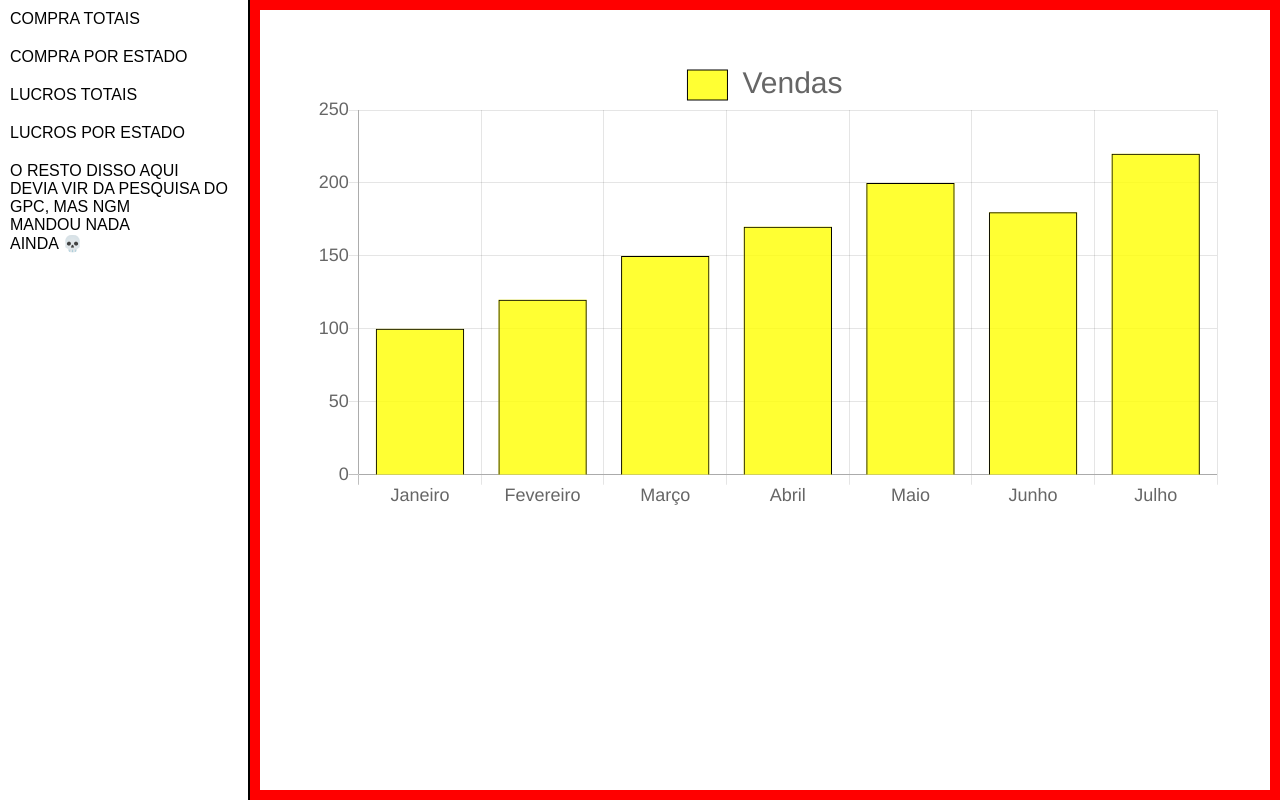
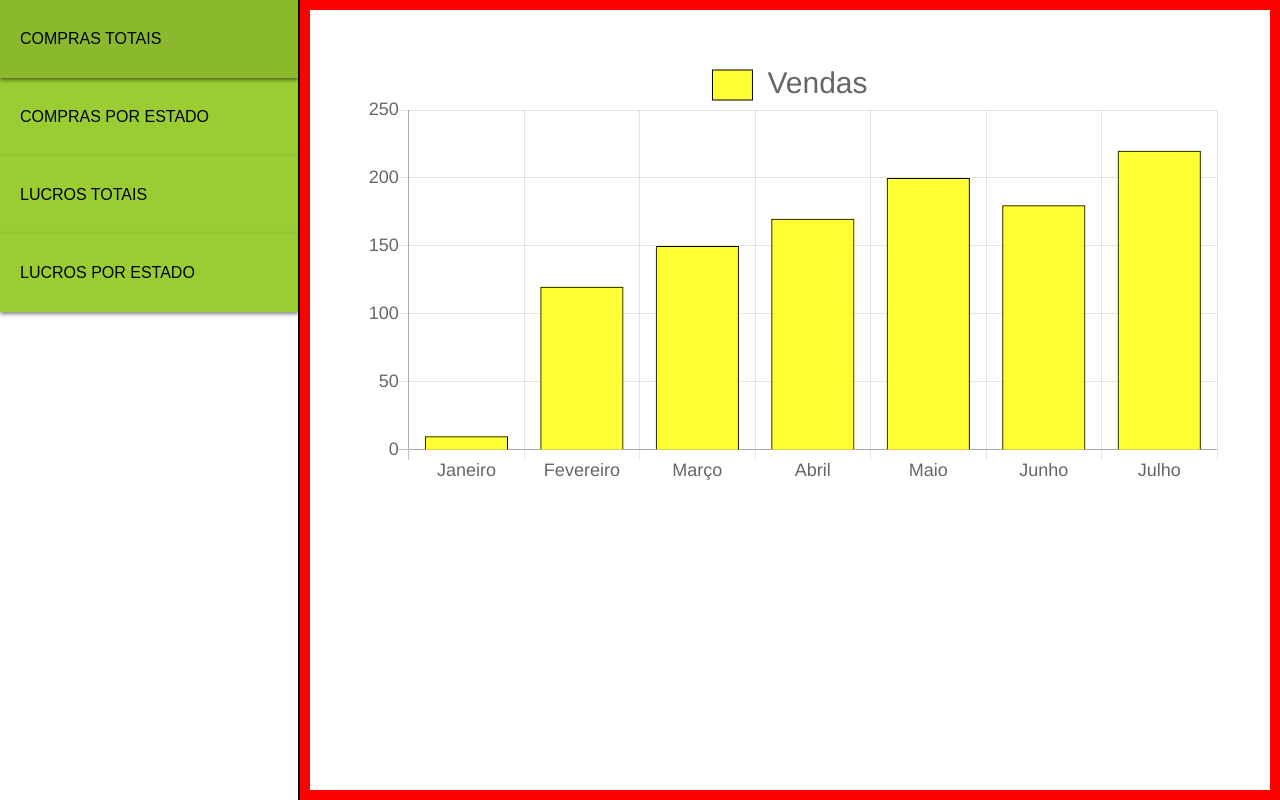
Before and after one commit to naveganth/Projeto-Banco-de-Dados, a Django app: template loja/templates/loja/chart.html in a window 1280 px wide. Run offline with Django 5.2, Linux system fonts and the light colour scheme; the template is opened without the code that fills it, so the values that code supplies are empty; some web fonts are replaced.

Commit message:
Botões e chart funcional criados

```diff
--- a/loja/templates/loja/chart.html
+++ b/loja/templates/loja/chart.html
@@ -17,16 +17,24 @@
     }
 
     #sidebar {
-      width: 250px;
+      width: 300px;
       border-right: 2px solid black;
-      padding: 10px;
+      padding: 0px 0px;
       box-sizing: border-box;
       flex-shrink: 0;
       height: 100vh;
     }
 
     .sidebar-item {
-      margin-bottom: 20px;
+      text-align: start;
+      padding: 30px 20px;
+      background-color: yellowgreen;
+      box-shadow: 0 2px 4px rgba(0, 0, 0, 0.5);
+    }
+
+    .sidebar-item:hover {
+      filter: brightness(90%);
+      transition: 0.2s ease-in;
     }
 
     #chartContainer {
@@ -49,17 +57,10 @@
 
   <section>
     <div id="sidebar">
-      <div class="sidebar-item">COMPRA TOTAIS</div>
-      <div class="sidebar-item">COMPRA POR ESTADO</div>
-      <div class="sidebar-item">LUCROS TOTAIS</div>
-      <div class="sidebar-item">LUCROS POR ESTADO</div>
-      <div class="sidebar-item">
-        O RESTO DISSO AQUI <br>
-        DEVIA VIR DA PESQUISA DO <br>
-        GPC, MAS NGM <br>
-        MANDOU NADA <br>
-        AINDA <span>💀</span>
-      </div>
+      <div class="sidebar-item" id="ComprasTotais">COMPRAS TOTAIS</div>
+      <div class="sidebar-item" id="ComprasPorEstado">COMPRAS POR ESTADO</div>
+      <div class="sidebar-item" id="LucrosTotais">LUCROS TOTAIS</div>
+      <div class="sidebar-item" id="LucrosPorEstado">LUCROS POR ESTADO</div>
     </div>
   </section>
 
@@ -67,16 +68,15 @@
     <canvas id="myChart"></canvas>
   </section>
 
-
   <script>
     var ctx = document.getElementById('myChart').getContext('2d');
-    var myChart = new Chart(ctx, {
+    var chartConfig = {
       type: 'bar',
       data: {
         labels: ['Janeiro', 'Fevereiro', 'Março', 'Abril', 'Maio', 'Junho', 'Julho'],
         datasets: [{
           label: 'Vendas',
-          data: [100, 120, 150, 170, 200, 180, 220],
+          data: [10, 120, 150, 170, 200, 180, 220],
           backgroundColor: 'rgba(255, 255, 0, 0.8)',
           borderColor: 'black',
           borderWidth: 1
@@ -102,6 +102,129 @@
           }]
         }
       }
+    };
+
+    var myChart = new Chart(ctx, chartConfig);
+    document.getElementById('ComprasTotais').addEventListener('click', function () {
+      myChart.destroy();
+      var newCtx = document.getElementById('myChart').getContext('2d');
+      myChart = new Chart(newCtx, chartConfig);
+    });
+
+    // Provavelmente adiconar mapa do brasil aqui
+    document.getElementById('ComprasPorEstado').addEventListener('click', function () {
+      myChart.destroy();
+      var newCtx = document.getElementById('myChart').getContext('2d');
+      myChart = new Chart(newCtx, {
+        type: 'bar',
+        data: {
+          labels: ['São Paulo', 'Rio de Janeiro', 'Minas Gerais', 'Bahia', 'Paraná'],
+          datasets: [{
+            label: 'Compras por Estado',
+            data: [300, 250, 200, 150, 100],
+            backgroundColor: 'rgba(75, 192, 192, 0.2)',
+            borderColor: 'rgba(75, 192, 192, 1)',
+            borderWidth: 1
+          }]
+        },
+        options: {
+          legend: {
+            labels: {
+              fontSize: 30
+            }
+          },
+          scales: {
+            yAxes: [{
+              ticks: {
+                beginAtZero: true,
+                fontSize: 18
+              }
+            }],
+            xAxes: [{
+              ticks: {
+                fontSize: 18
+              }
+            }]
+          }
+        }
+      });
+    });
+
+    document.getElementById('LucrosTotais').addEventListener('click', function () {
+      myChart.destroy();
+      var newCtx = document.getElementById('myChart').getContext('2d');
+      myChart = new Chart(newCtx, {
+        type: 'bar',
+        data: {
+          labels: ['Janeiro', 'Fevereiro', 'Março', 'Abril', 'Maio', 'Junho', 'Julho'],
+          datasets: [{
+            label: 'Vendas',
+            data: [100, 120, 150, 170, 200, 180, 220],
+            backgroundColor: 'rgba(255, 255, 0, 0.8)',
+            borderColor: 'black',
+            borderWidth: 1
+          }]
+        },
+        options: {
+          legend: {
+            labels: {
+              fontSize: 30
+            }
+          },
+          scales: {
+            yAxes: [{
+              ticks: {
+                beginAtZero: true,
+                fontSize: 18
+              }
+            }],
+            xAxes: [{
+              ticks: {
+                fontSize: 18
+              }
+            }]
+          }
+        }
+      });
+    });
+
+    // Provavelmente adiconar mapa do brasil aqui
+    document.getElementById('LucrosPorEstado').addEventListener('click', function () {
+      myChart.destroy();
+      var newCtx = document.getElementById('myChart').getContext('2d');
+      myChart = new Chart(newCtx, {
+        type: 'bar',
+        data: {
+          labels: ['Janeiro', 'Fevereiro', 'Março', 'Abril', 'Maio', 'Junho', 'Julho'],
+          datasets: [{
+            label: 'Vendas',
+            data: [100, 120, 150, 170, 200, 180, 220],
+            backgroundColor: 'rgba(255, 255, 0, 0.8)',
+            borderColor: 'black',
+            borderWidth: 1
+          }]
+        },
+        options: {
+          legend: {
+            labels: {
+              fontSize: 30
+            }
+          },
+          scales: {
+            yAxes: [{
+              ticks: {
+                beginAtZero: true,
+                fontSize: 18
+              }
+            }],
+            xAxes: [{
+              ticks: {
+                fontSize: 18
+              }
+            }]
+          }
+        }
+      });
     });
   </script>
 
```
